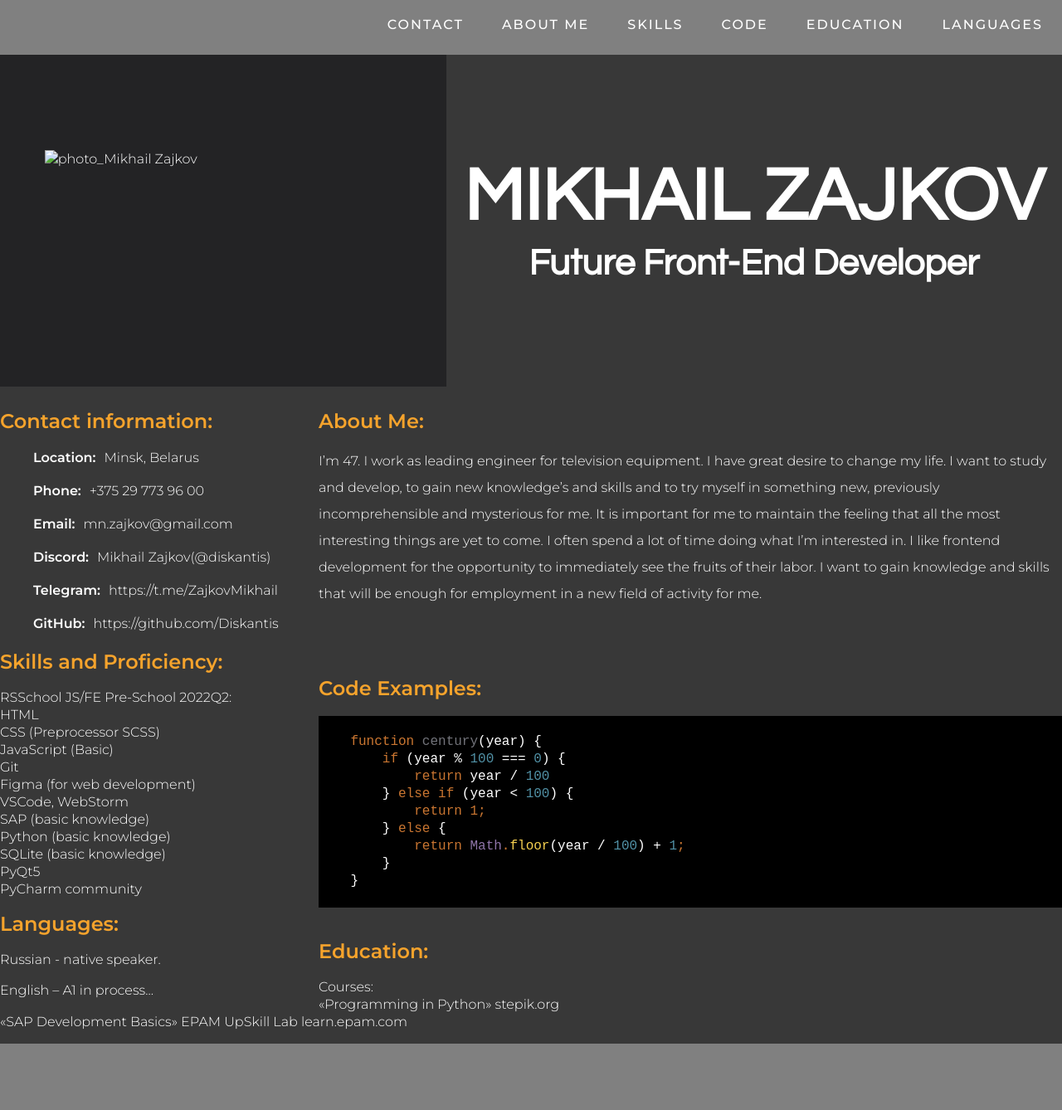
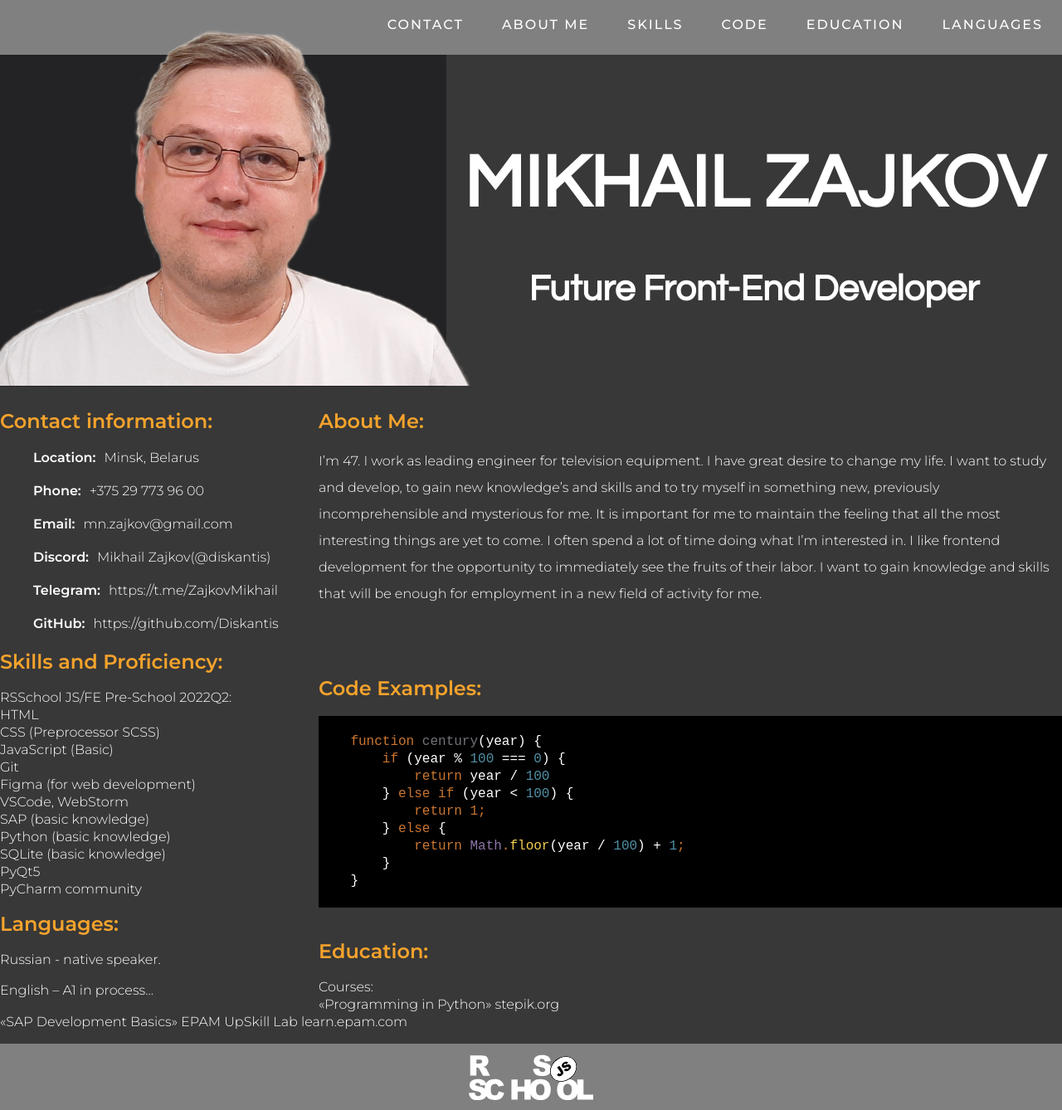
Before and after one commit to Diskantis/RS2022Q2_CV, a website: page index.html in a window 1280 px wide. Shown: the part 7-1345 px from the top of the page at 83% size. Drawn offline with Linux system fonts and the light colour scheme.

Commit message:
feat: add profile-photo, logo school

```diff
--- a/index.html
+++ b/index.html
@@ -23,7 +23,9 @@
 </header>
 <main>
     <section class="promo">
-        <span class="promo__photo"><img class="promo__image" src="./img/profile-photo.png" alt="photo_Mikhail Zajkov"></span>
+        <div class="promo__photo">
+            <img class="promo__image" src="./img/profile-photo.png" alt="photo_Mikhail Zajkov">
+        </div>
         <div class="promo__content">
             <h1 class="promo__title">Mikhail Zajkov</h1>
             <p class="promo__text">Future Front-End Developer</p>
@@ -100,7 +102,9 @@
     </div>
 </main>
 <footer class="footer">
-    <div></div>
+    <div class="footer__logo">
+        <img class="logo-school" src="./img/icons/rs-logo.svg" alt="logo RS School">
+    </div>
 </footer>
 </body>
 </html>
--- a/sass/components/_promo.scss
+++ b/sass/components/_promo.scss
@@ -1,47 +1,37 @@
 .promo {
   display: flex;
+  width: 100%;
+  height: 400px;
+  background-color: #383838;
   margin-bottom: 30px;
 }
 
 .promo__photo {
   display: flex;
+  position: relative;
   justify-content: center;
   align-items: center;
   width: 42%;
   background-color: #232325;
-  position: relative;
-  padding-bottom: 150px;
 }
-
 .promo__image {
   position: absolute;
-  width: 80%;
+  width: 600px;
+  padding-bottom: 56px;
 }
 
 .promo__content {
-  display: flex;
-  flex-wrap: wrap;
+  color: $color-light;
+  width: 58%;
   text-align: center;
-  vertical-align: center;
-  width: 58%;
-  height: 400px;
-
-  align-items: center;
+  margin: auto;
 }
 
 .promo__title {
-  justify-content: center;
-  width: 100%;
-  color: $color-light;
   text-transform: uppercase;
-  margin: 125px 0 5px;
 }
 
 .promo__text {
-  width: 100%;
-  text-align: center;
-  color: $color-light;
   @extend %font-secondary;
   @include font($size: 4.4rem, $height: 4.4rem, $weight: 600);
-  margin: 5px 0 125px;
 }
--- a/sass/layouts/_footer.scss
+++ b/sass/layouts/_footer.scss
@@ -1,5 +1,18 @@
 .footer {
+  display: flex;
   width: 100%;
   height: 80px;
+  justify-content: center;
+  align-items: center;
   background-color: gray;
 }
+
+.footer__logo {
+  display: flex;
+  justify-content: center;
+  align-items: center;
+}
+
+.logo-school {
+  width: 50%;
+}
```
Also changed, not shown: img/icons/rs-logo.svg (added), img/profile-photo.png (added), sass/style.css.
